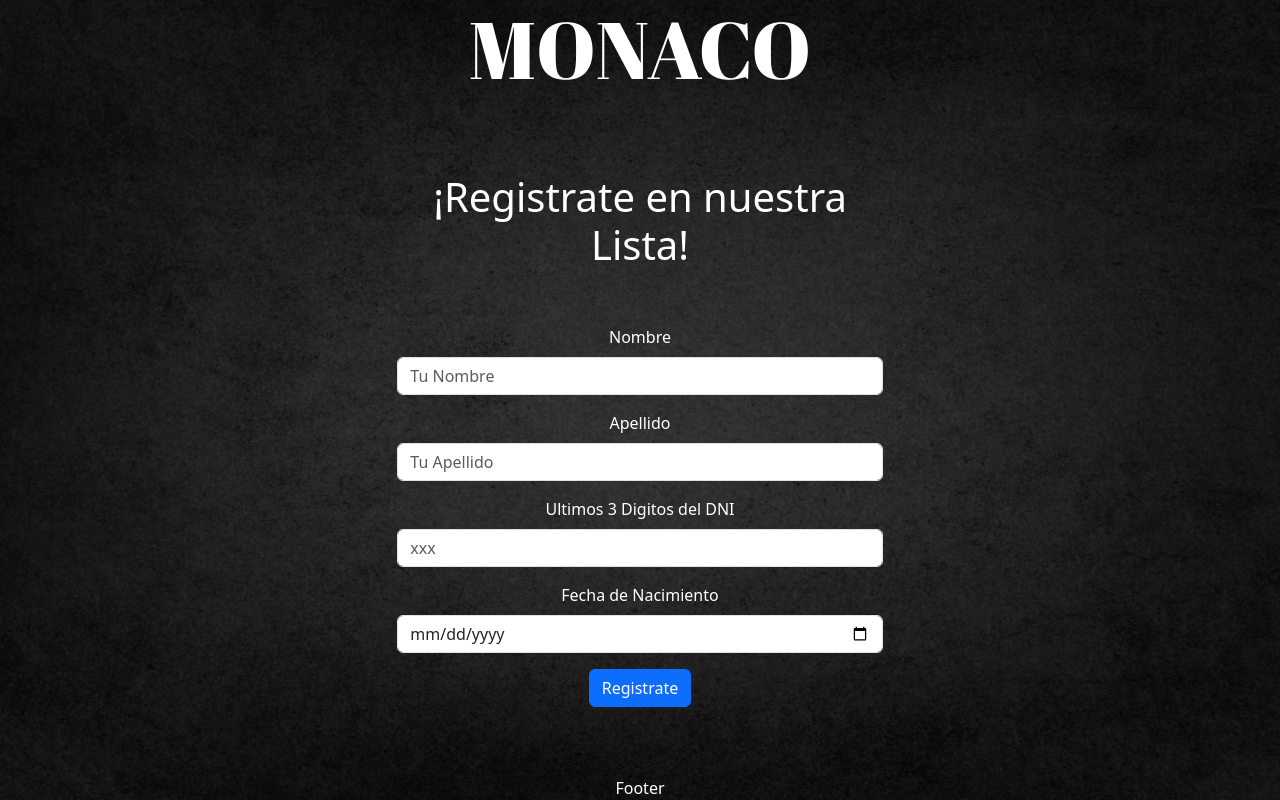
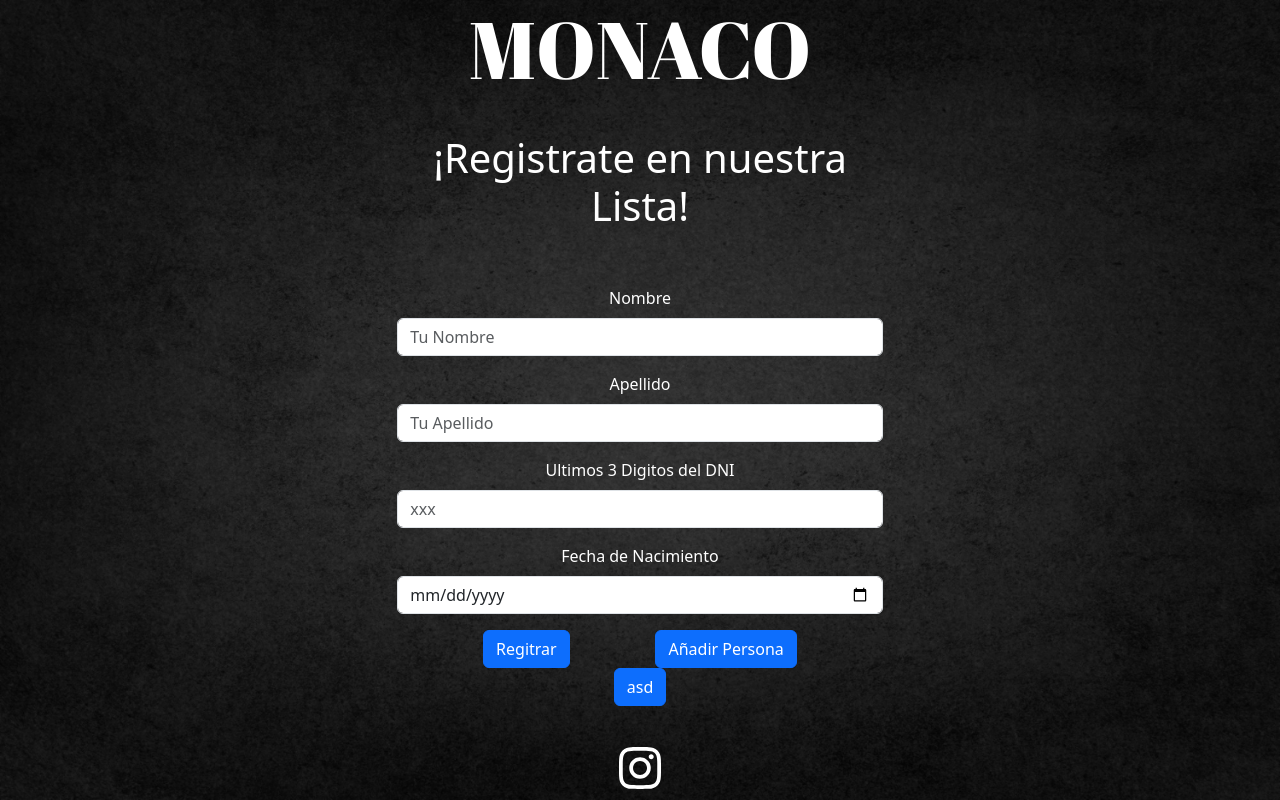
Before and after one commit to DemianAdam/MonacoDev, a React (Vite) app: page / in a window 1280 px wide. Built offline with nearby package versions, Linux system fonts and the light colour scheme.

Commit message:
add FontAwesome icons to Footer; update RegistrationForm for multiple submissions; enhance styles

```diff
--- a/package.json
+++ b/package.json
@@ -12,6 +12,11 @@
     "preview": "vite preview"
   },
   "dependencies": {
+    "@fortawesome/fontawesome-svg-core": "^6.7.2",
+    "@fortawesome/free-brands-svg-icons": "^6.7.2",
+    "@fortawesome/free-regular-svg-icons": "^6.7.2",
+    "@fortawesome/free-solid-svg-icons": "^6.7.2",
+    "@fortawesome/react-fontawesome": "^0.2.2",
     "axios": "^1.7.9",
     "bootstrap": "^5.3.3",
     "react": "^18.3.1",
--- /dev/null
+++ b/src/components/Footer/Footer.css
@@ -0,0 +1,8 @@
+.no-style-link {
+    text-decoration: none;
+    color: inherit;
+}
+
+.no-style-link:hover{
+    color: grey;
+}
--- a/src/components/Footer/Footer.jsx
+++ b/src/components/Footer/Footer.jsx
@@ -1,7 +1,18 @@
 import React from 'react'
-
+import { FontAwesomeIcon } from '@fortawesome/react-fontawesome'
+import { faInstagram } from '@fortawesome/free-brands-svg-icons'
+import { Anchor } from 'react-bootstrap'
+import './Footer.css'
 export default function Footer() {
   return (
-    <div className='w-100'>Footer</div>
+    <div className='p-2'>
+
+      <a className='no-style-link' href="">
+        <FontAwesomeIcon icon={faInstagram} size='3x' />
+      </a>
+
+
+
+    </div>
   )
 }
--- a/src/components/Hero/Hero.jsx
+++ b/src/components/Hero/Hero.jsx
@@ -26,7 +26,7 @@
             onHide={() => setModalShow(false)}
           />
         </Row>
-        {/*<Button onClick={()=>setModalShow(true)}>asd</Button>*/}
+
       </Container>
   )
 }
--- a/src/components/Hero/RegistrationForm/RegistrationForm.jsx
+++ b/src/components/Hero/RegistrationForm/RegistrationForm.jsx
@@ -7,44 +7,69 @@
 import axios from 'axios';
 
 
-
 export default function RegistrationForm({ onLoading, setModalShow }) {
     const [errorMessage, setErrorMessage] = useState("");
     const [isAgeValid, setIsAgeValid] = useState(true);
+    const [persons, setPersons] = useState({ quantity: 0, nombre: [], apellido: [], dni: [], fechas_de_nacimiento: [] });
+    const obj = {
+        sheetName: null,
+        quantity: 2,
+        nombre: ["WEA", "Nombre01"],
+        apellido: ["Apellido00", "Apellido01"],
+        dni: ["123", "456"],
+        fecha_de_nacimiento: ["2000-01-01", "2000-02-02"]
+    }
+
+
     const handleAgeValidityChange = (validity) => {
         setIsAgeValid(validity);
         setErrorMessage("");  // Clear error message when age is valid
     };
-    const url = "https://script.google.com/macros/s/AKfycbyOCy6uvx0oOp0H1CWGC6kSlxSJ2uJeEU_OSzMqS6fbtNsFHp1DL3YD-_8gD76nWZxb0A/exec"
+    const url = "https://script.google.com/macros/s/AKfycbxAtC1j7_z8ipQijXk7b1uNEtxm_RbcTUlSwMMQNA7R_ORPfZI9mh2qWLPVyRyKyUT3/exec"
+
+    const addPerson = (data) => {
+        /* setPersons((prev) => [...prev, data]);
+         console.log(persons)*/
+    }
+    const register = async (data) => {
+        try {
+            onLoading(true)
+            const response = await axios.get(url, {
+                params: data,
+            });
+           console.log(response)
+
+
+            if (response.status === 200) {
+                setModalShow(true)
+            }
+        } catch (error) {
+            console.log(error)
+        }
+        finally {
+            onLoading(false);
+        }
+    }
 
     const handleSumbit = async (event) => {
         const formData = new FormData(event.target);
         const data = Object.fromEntries(formData.entries());
         event.preventDefault();
         event.target.reset();
-
+        const clickedButton = event.nativeEvent.submitter.name;
         if (!isAgeValid) {
             setErrorMessage("Debes ser mayor de 18 años para registrarte.");
             return;
         }
 
-        try {
-
-            onLoading(true)
-            const response = await axios.get(url, {
-                params: data,
-            });
-
-
-            if (response.status === 200) {
-                setModalShow(true)
-
-            }
-        } catch (error) {
-            console.log(error)
-        }
-        finally {
-            onLoading(false);
+        console.log(data)
+        switch (clickedButton) {
+            case 'register':
+                register(data)
+                break;
+            case 'addPerson':
+                addPerson(data);
+                break;
         }
     };
 
@@ -65,10 +90,17 @@
                 <DniInput />
                 <BirthDateInput onAgeValidityChange={handleAgeValidityChange} />
                 {errorMessage && <Alert variant="danger">{errorMessage}</Alert>}
-                <Button variant="primary" type="submit">
-                    Registrate
-                </Button>
 
+                <div className='d-flex justify-content-evenly'>
+                    <Button variant="primary" type="submit" name='register'>
+                        Regitrar
+                    </Button>
+
+                    <Button variant="primary" type="submit" name="addPerson">
+                        Añadir Persona
+                    </Button>
+                </div>
+                {<Button onClick={() => register(obj)}>asd</Button>}
             </Form>
 
         </>
```
Also changed, not shown: 1 other file (tests, documents, lock files or other folders).
